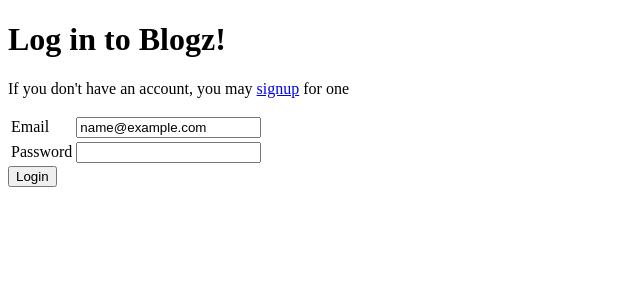
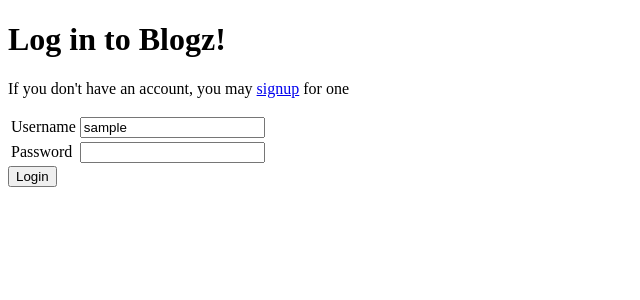
Before and after one commit to DChandlerP/blogz, a Flask app: template templates/login.html in a window 1280 px wide. Shown: the part 26-326 px from the top of the page, without its empty margins (0-640 px from the left). Run offline with Flask 2, Linux system fonts and the light colour scheme; the visitor is signed in with stand-in values (Sample User, id 1); tables that the repository leaves empty hold one stand-in row (values such as "Sample post"); the template is opened without the code that fills it: most values are stand-ins (such as "Sample title", 1, 10 or a date in 2020).

Commit message:
Added secret key. Changed email to username in login template

```diff
--- a/main.py
+++ b/main.py
@@ -69,11 +69,11 @@
         password_error = ""
         username_error = ""
 
-        if not username or username.iswhitespace():
+        if not username or username.isspace():
             username_error = "Field Left Blank"
         if not is_un_or_pw_valid(username):
             username_error = "Not a Valid Username"
-        if not password or password.iswhitespace():
+        if not password or password.isspace():
             password_error = "Field Left Blank"
         if not is_un_or_pw_valid(password):
             password_error = "Needs to be 3 to 20 characters Long With No Whitespaces"
@@ -174,3 +174,5 @@
 #Apparently you can't initialize the DB in the shell w/o this.
 if __name__ == '__main__':
     app.run()
+
+app.secret_key = 'A0Zr98j/3yX R~XHH!jmN]LWX/,?RU'
--- a/templates/login.html
+++ b/templates/login.html
@@ -6,9 +6,9 @@
 <form action="/login" method="post">
     <table>
         <tr>
-            <td><label for="email">Email</label></td>
+            <td><label for="email">Username</label></td>
             <td>
-                <input name="email" type="email" value="{{ email }}">
+                <input name="username" type="username" value="{{ username }}">
                 <span class="error">{{email_error}}</span>
             </td>
         </tr>
```
